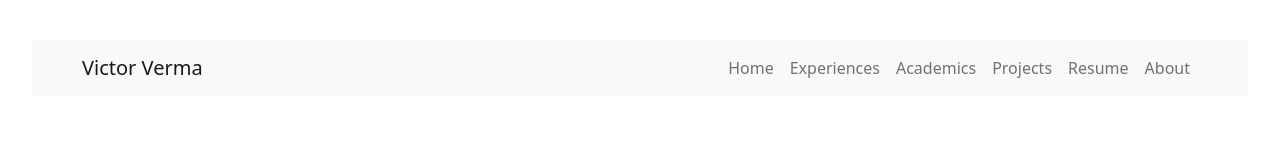
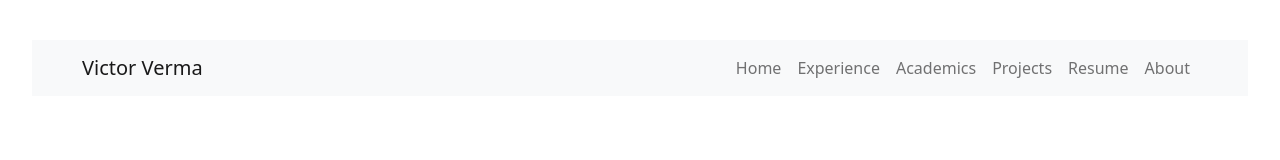
Before and after one commit to victorverma3/Portfolio, a React (Vite) app: page / in a window 1280 px wide. Shown: the part 157-317 px from the top of the page. Built offline with nearby package versions, Linux system fonts and the light colour scheme.

Commit message:
changed experiences to experience

```diff
--- a/src/components/header/Header.tsx
+++ b/src/components/header/Header.tsx
@@ -14,7 +14,7 @@ const Header = () => {
           <Navbar.Collapse id="basic-navbar-nav">
             <Nav className="ms-auto">
               <Nav.Link href="Home">Home</Nav.Link>
-              <Nav.Link href="#home">Experiences</Nav.Link>
+              <Nav.Link href="#home">Experience</Nav.Link>
               <Nav.Link href="#link">Academics</Nav.Link>
               <Nav.Link href="#home">Projects</Nav.Link>
               <Nav.Link href="#link">Resume</Nav.Link>
```
